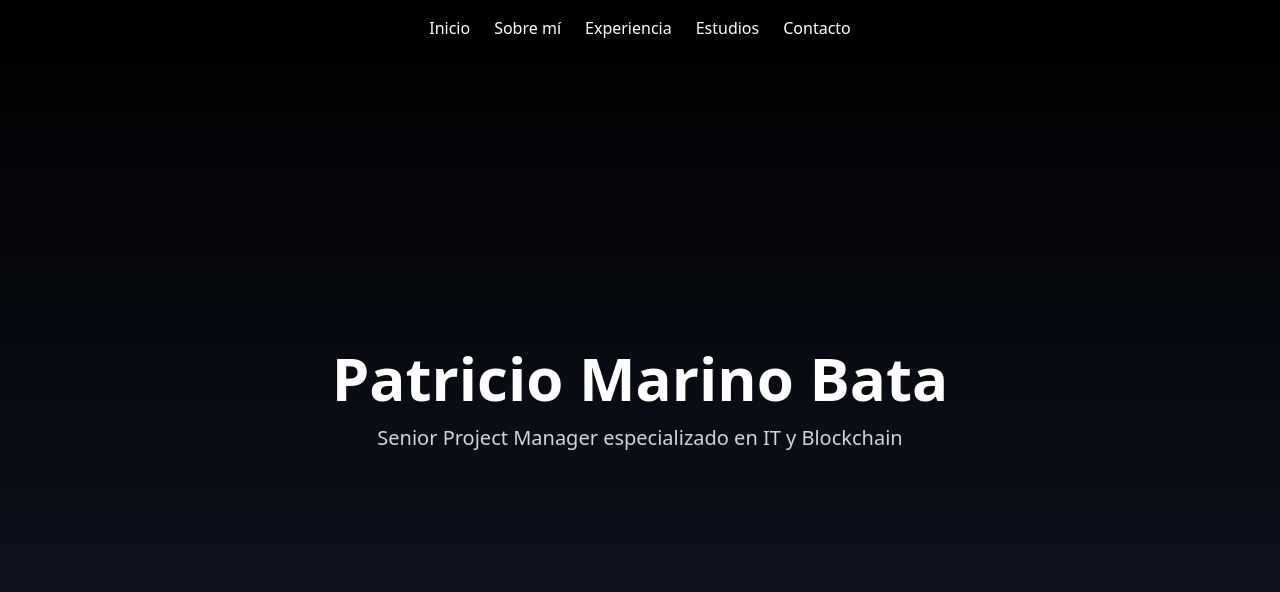
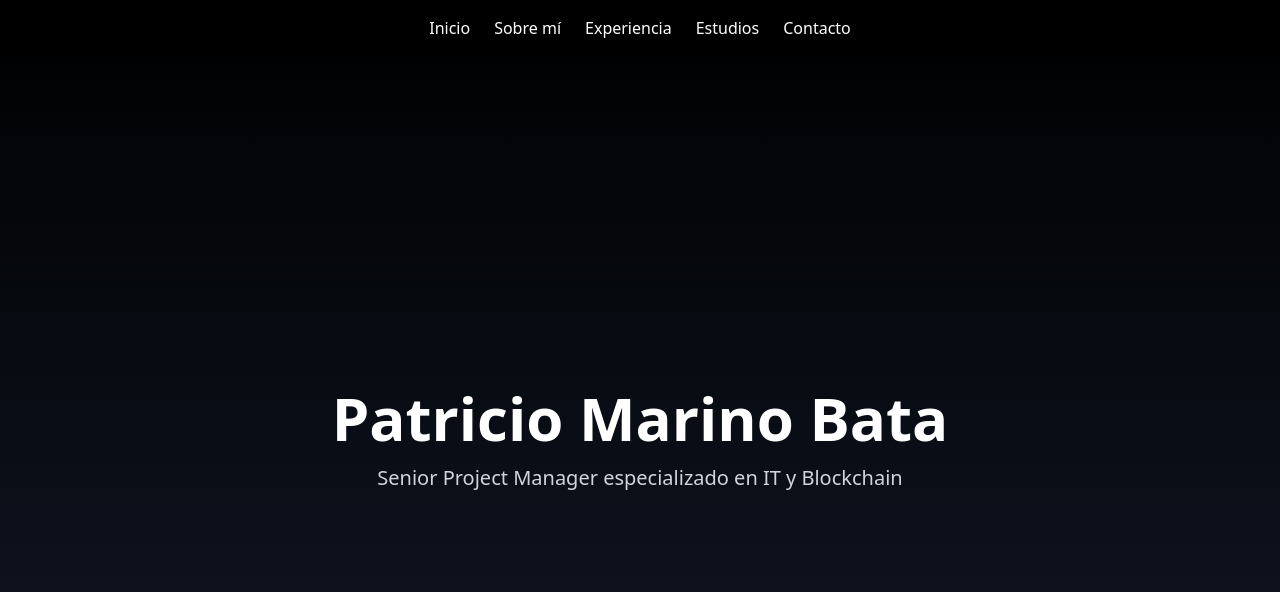
Before and after one commit to PatoMarinoBata/portfolio, a React (Vite) app: page / in a window 1280 px wide. Shown: the top 592 px of the page. Built offline with nearby package versions, Linux system fonts and the light colour scheme.

Commit message:
Corrijo padding del home para que no quede oculto tras navbar

```diff
--- a/src/portfolio.jsx
+++ b/src/portfolio.jsx
@@ -20,7 +20,7 @@ export default function Portfolio() {
     <div className="snap-y snap-mandatory h-screen overflow-y-scroll bg-black text-white scroll-smooth">
       <Navbar />
 
-      <section id="home" className="snap-start h-screen flex flex-col justify-center items-center bg-gradient-to-b from-black to-gray-900">
+      <section id="home" className="snap-start h-screen pt-20 flex flex-col justify-center items-center bg-gradient-to-b from-black to-gray-900">
         <h1 className="text-4xl md:text-6xl font-bold">Patricio Marino Bata</h1>
         <p className="mt-4 text-xl text-gray-300">Senior Project Manager especializado en IT y Blockchain</p>
       </section>
```
